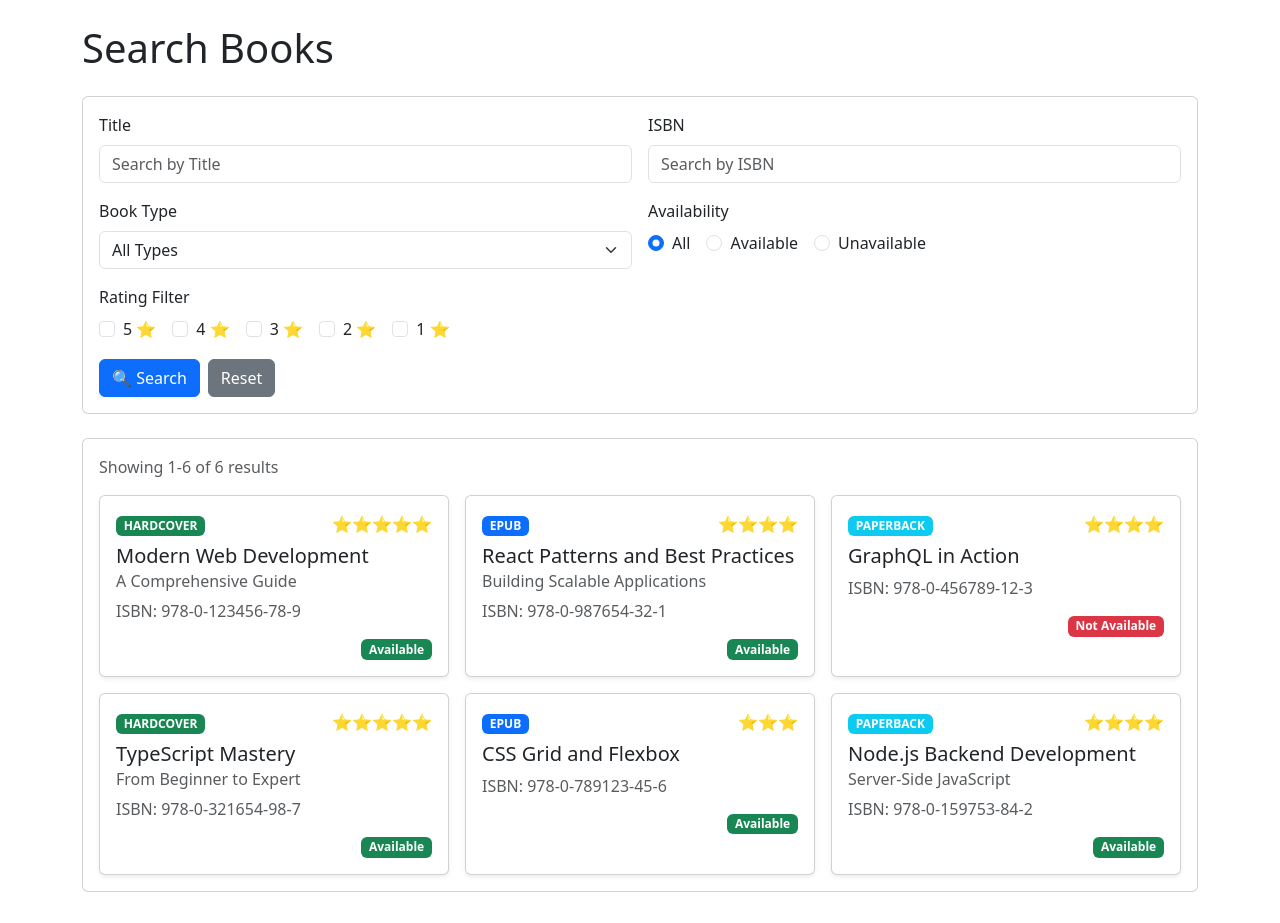
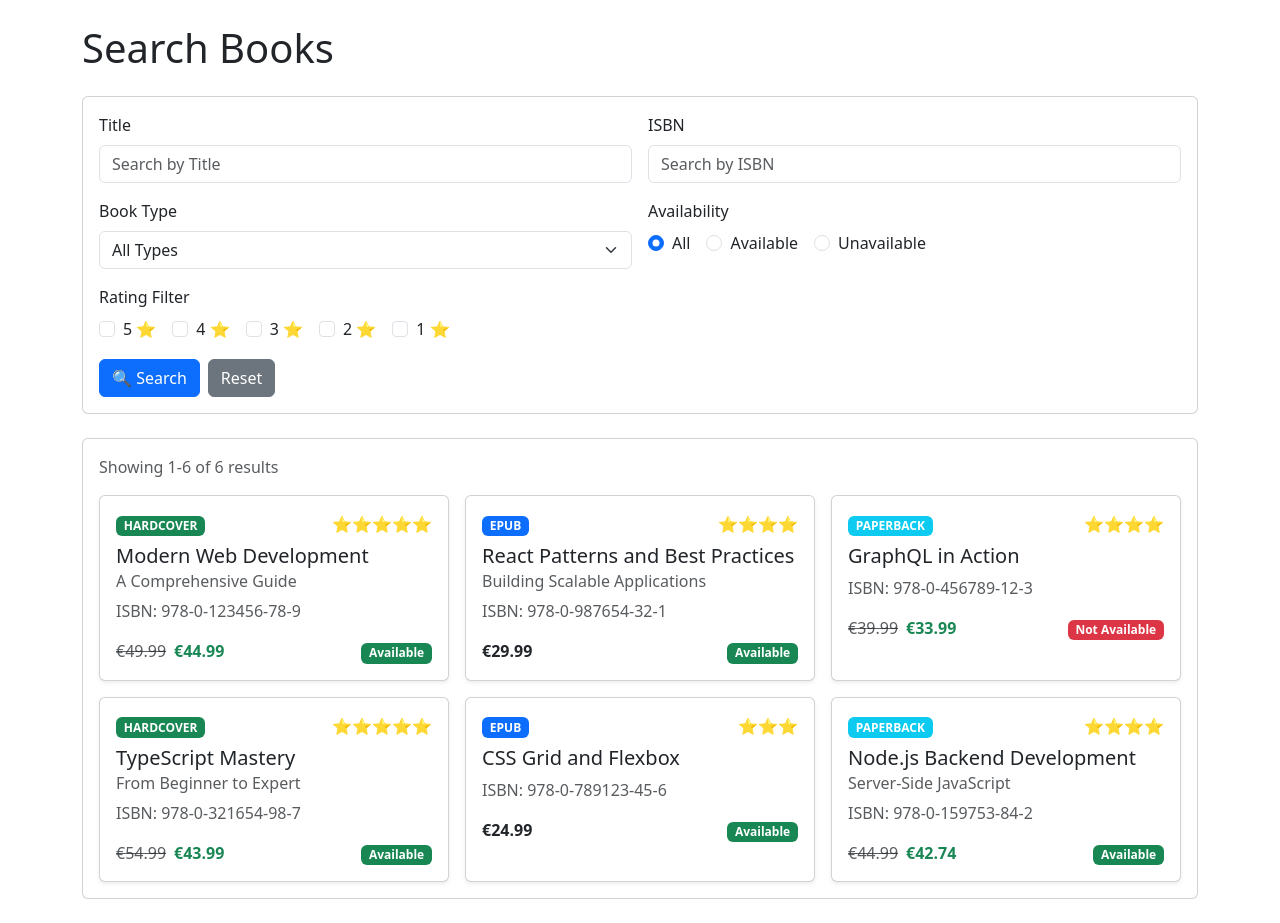
Before and after one commit to inesoetling/SPA-mit-React-Next-GraphQL, a Next.js app in the folder frontend/: page /search in a window 1280 px wide. Built offline with nearby package versions, Linux system fonts and the light colour scheme.

Commit message:
feat(search): Preis und Rabatt in Suchergebnissen angezeigt

```diff
--- a/frontend/src/app/search/page.tsx
+++ b/frontend/src/app/search/page.tsx
@@ -9,7 +9,6 @@ import {
   Container,
   Form,
   Row,
-  Stack,
 } from 'react-bootstrap';
 
 type BookType = 'HARDCOVER' | 'PAPERBACK' | 'EPUB';
@@ -327,15 +326,33 @@ export default function SearchPage() {
                       ISBN: {book.isbn}
                     </Card.Text>
 
-                    <Stack
-                      direction="horizontal"
-                      className="justify-content-between"
-                    >
-                      <span /> {/* links frei lassen oder später Preis o.ä. */}
-                      <Badge bg={book.available ? 'success' : 'danger'}>
-                        {book.available ? 'Available' : 'Not Available'}
-                      </Badge>
-                    </Stack>
+                    <Row className="mt-3 align-items-center">
+                      <Col>
+                        {book.discount && book.discount > 0 ? (
+                          <>
+                            <span className="text-decoration-line-through text-muted me-2">
+                              €{book.price.toFixed(2)}
+                            </span>
+                            <span className="fw-bold text-success">
+                              €
+                              {(book.price * (1 - book.discount / 100)).toFixed(
+                                2,
+                              )}
+                            </span>
+                          </>
+                        ) : (
+                          <span className="fw-bold">
+                            €{book.price.toFixed(2)}
+                          </span>
+                        )}
+                      </Col>
+
+                      <Col xs="auto">
+                        <Badge bg={book.available ? 'success' : 'danger'}>
+                          {book.available ? 'Available' : 'Not Available'}
+                        </Badge>
+                      </Col>
+                    </Row>
                   </Card.Body>
                 </Card>
               </Col>
```
